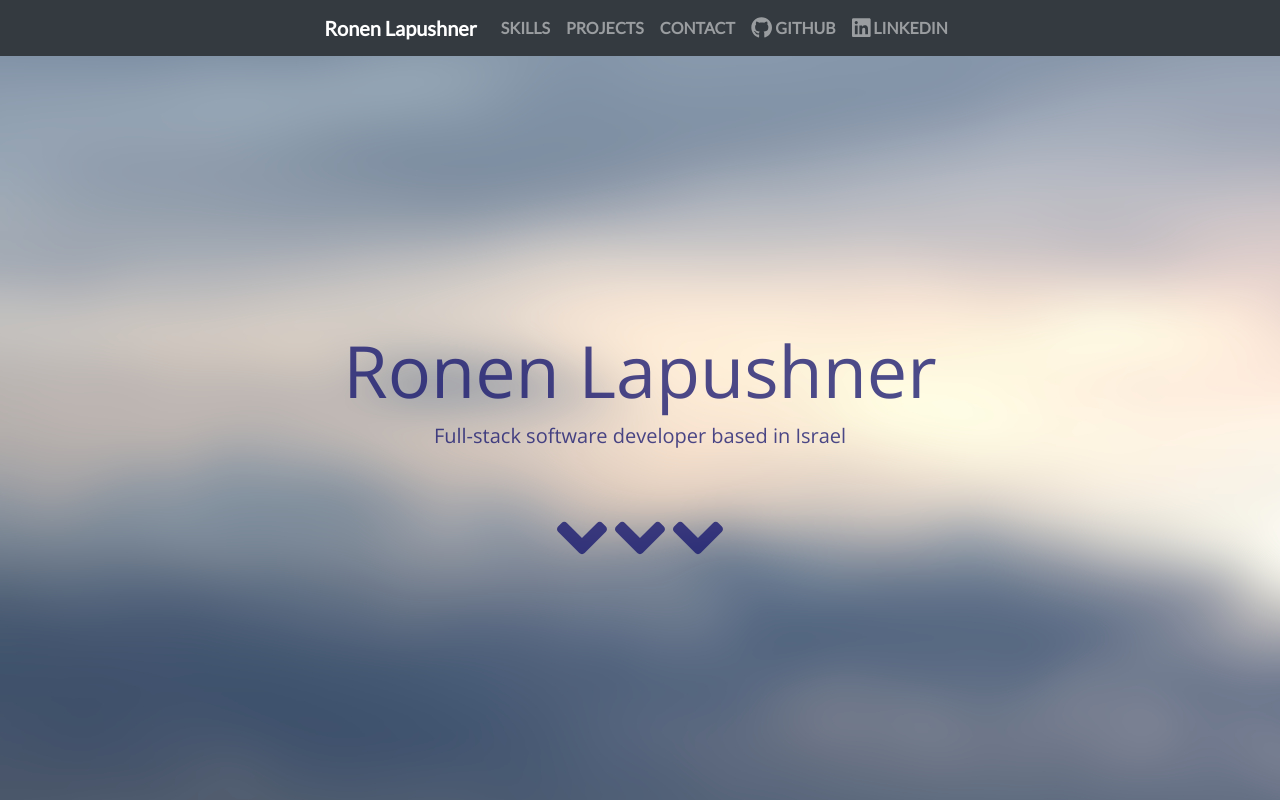
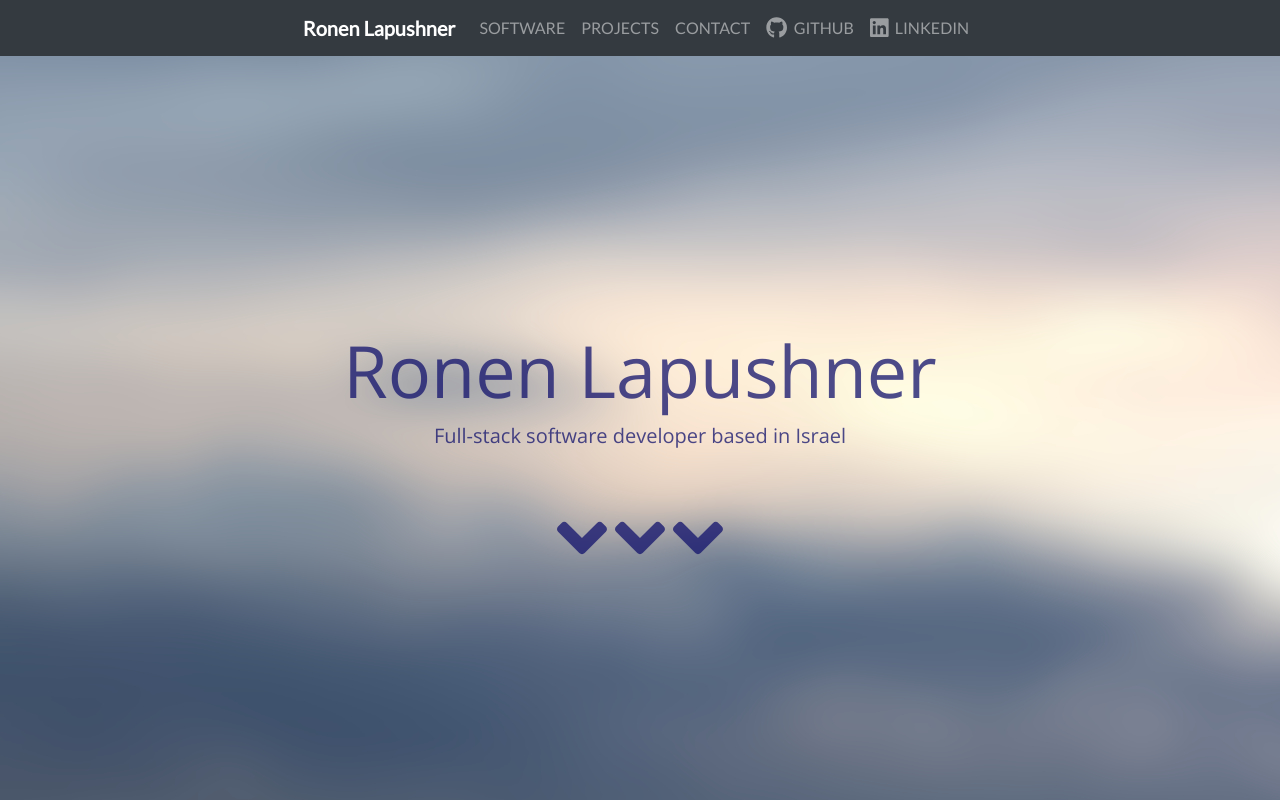
Before and after one commit to ronen25/ronen.xyz, a Vue app in the folder website/: page / in a window 1280 px wide. Shown: the top 800 px of the page. Built offline with nearby package versions, Linux system fonts and the light colour scheme; no server answers.

Commit message:
Changed font to normal instead of bold

```diff
--- a/website/src/components/Navbar.vue
+++ b/website/src/components/Navbar.vue
@@ -19,17 +19,17 @@
 
           <!-- Skills -->
           <b-nav-item to="software">
-            <b>SKILLS</b>
+            SOFTWARE
           </b-nav-item>
 
           <!-- Projects -->
           <b-nav-item to="projects">
-            <b>PROJECTS</b>
+            PROJECTS
           </b-nav-item>
 
           <!-- Contact -->
           <b-nav-item to="contact">
-            <b>CONTACT</b>
+            CONTACT
           </b-nav-item>
 
           <!-- Github Link -->
@@ -45,7 +45,7 @@
                 size="lg"
               ></font-awesome-icon>
               <span class="d-sm-inline d-md-none d-lg-none d-xl-inline">
-                <b>&nbsp;GITHUB</b>
+                &nbsp;GITHUB
               </span>
             </div>
           </b-nav-item>
@@ -63,7 +63,7 @@
                 size="lg"
               ></font-awesome-icon>
               <span class="d-sm-inline d-md-none d-lg-none d-xl-inline">
-                <b>&nbsp;LINKEDIN</b>
+                &nbsp;LINKEDIN
               </span>
             </div>
           </b-nav-item>
```
